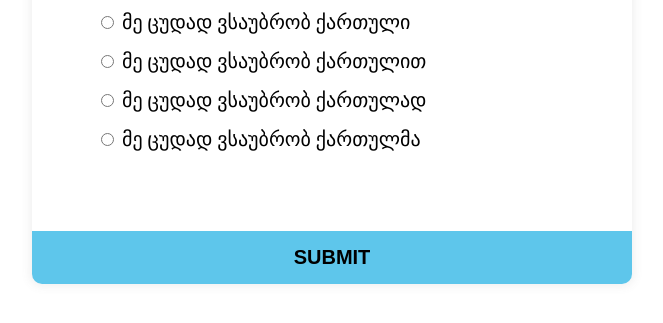
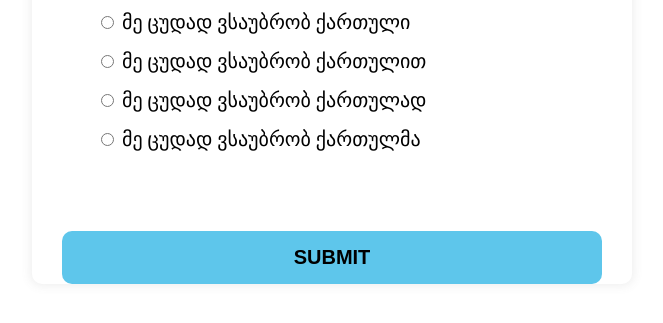
Before and after one commit to sofiko-chkadua/georgian, a plain HTML site: page index.html in a window 1280 px wide. Shown: the part 323-646 px from the top of the page, without its empty margins (308-971 px from the left). Drawn offline with Linux system fonts and the light colour scheme.

Commit message:
Update index.css

```diff
--- a/index.css
+++ b/index.css
@@ -50,14 +50,16 @@ ul li label {
 button {
      background-color: #5ec6eb;
     border: none;
+    border-radius: 10px;
     display: block;
- width: 100%;
+    width: 90%;
     cursor: pointer;
     font-size: 20px;
     font-weight: bold;
     text-transform: uppercase;
     color: #000000;
     padding: 15px;
+    margin: 0 auto;
     transition: all 0.5s ease;
 }
 
```
Lines whose indentation alone changed are shown as unchanged.
